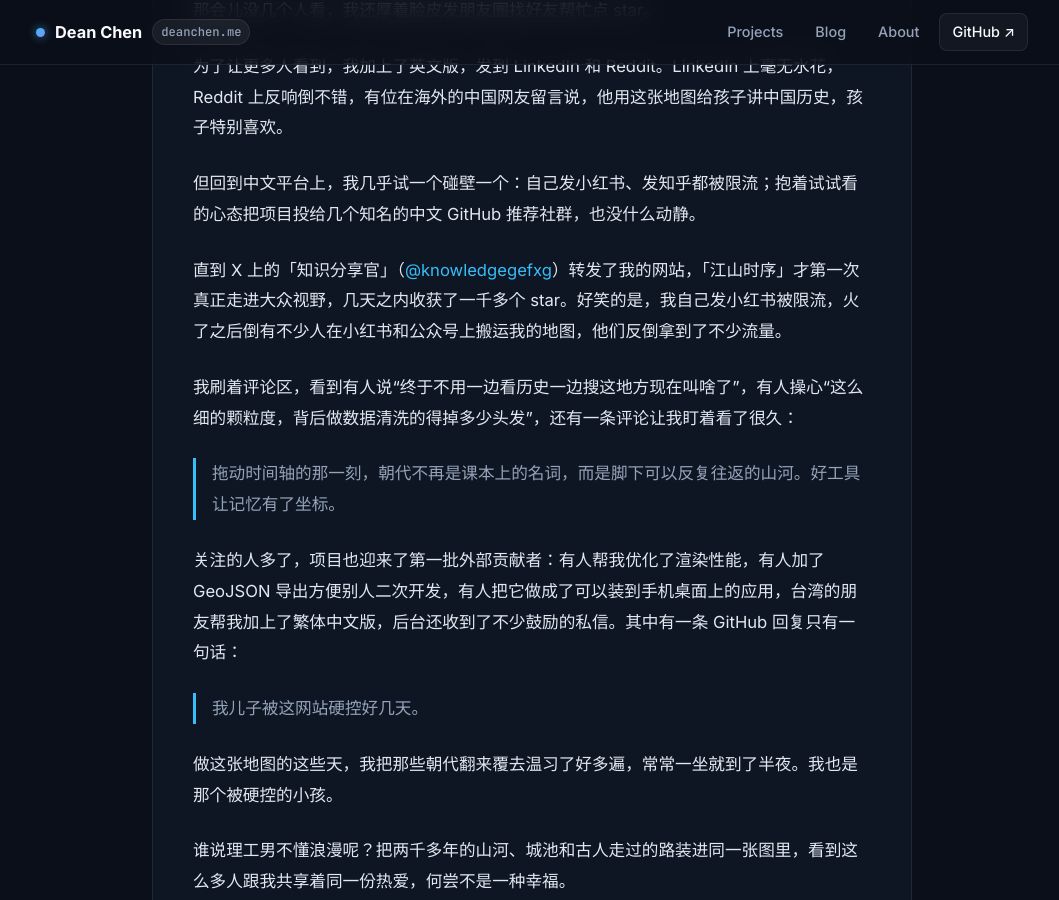
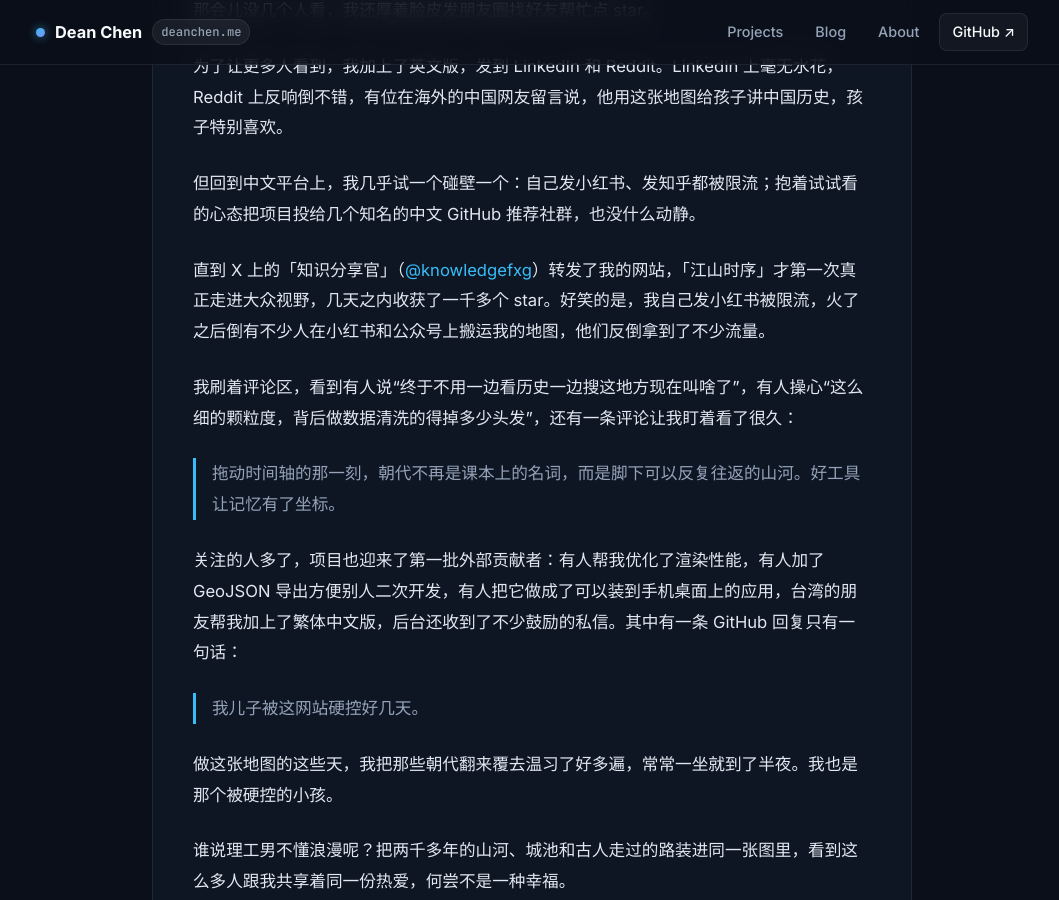
Before and after one commit to DeanChensj/DeanChensj.github.io, a Jekyll site: the page built from _posts/2026-10-25-jiangshan-map-story.markdown, in a window 1280 px wide and 900 px high, scrolled down 3347 px. Shown: the whole window, without its empty margins (108-1167 px from the left). Built offline with Jekyll 4.4.1, drawn with Linux system fonts in a browser that asks for light colours.

Commit message:
fix(blog): correct @knowledgefxg X handle and URL (#2)

```diff
--- a/_posts/2026-10-25-jiangshan-map-story.markdown
+++ b/_posts/2026-10-25-jiangshan-map-story.markdown
@@ -70,7 +70,7 @@
 
 但回到中文平台上，我几乎试一个碰壁一个：自己发小红书、发知乎都被限流；抱着试试看的心态把项目投给几个知名的中文 GitHub 推荐社群，也没什么动静。
 
-直到 X 上的「知识分享官」（[@knowledgegefxg](https://x.com/knowledgegefxg)）转发了我的网站，「江山时序」才第一次真正走进大众视野，几天之内收获了一千多个 star。好笑的是，我自己发小红书被限流，火了之后倒有不少人在小红书和公众号上搬运我的地图，他们反倒拿到了不少流量。
+直到 X 上的「知识分享官」（[@knowledgefxg](https://x.com/knowledgefxg)）转发了我的网站，「江山时序」才第一次真正走进大众视野，几天之内收获了一千多个 star。好笑的是，我自己发小红书被限流，火了之后倒有不少人在小红书和公众号上搬运我的地图，他们反倒拿到了不少流量。
 
 我刷着评论区，看到有人说“终于不用一边看历史一边搜这地方现在叫啥了”，有人操心“这么细的颗粒度，背后做数据清洗的得掉多少头发”，还有一条评论让我盯着看了很久：
 
```
